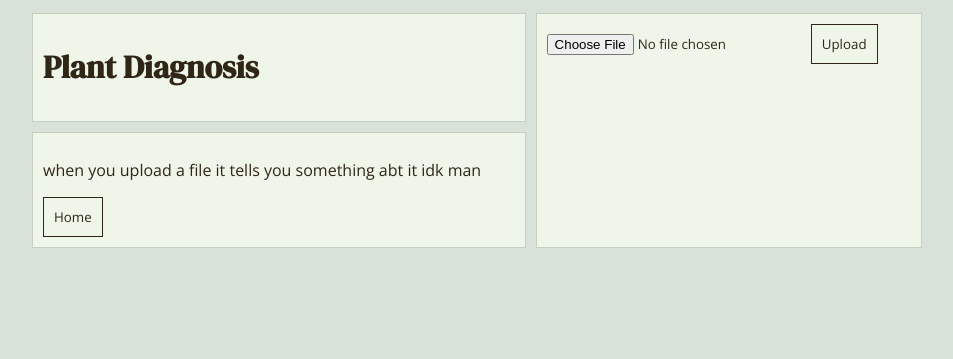
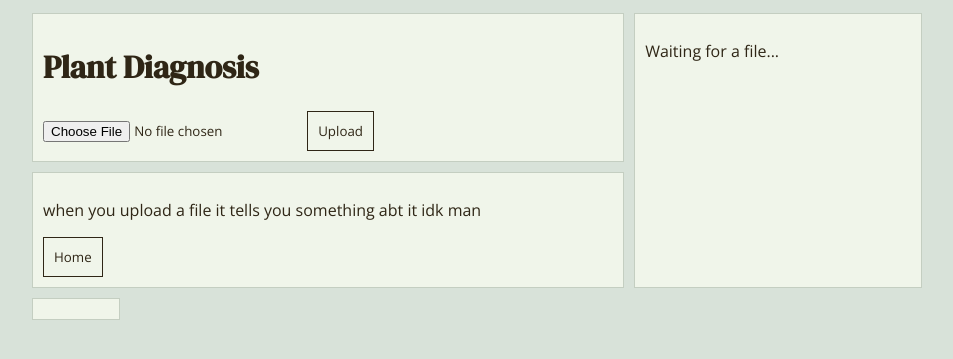
Before and after one commit to bioshield-hatch/ai-backend, a Flask app: page /diagnose_plant in a window 1280 px wide. Shown: the top 359 px of the page, without its empty margins (163-1116 px from the left). Run offline with Flask 3, Linux system fonts and the light colour scheme; the visitor is signed in with stand-in values (Sample User, id 1).

Commit message:
ai response styling

```diff
--- a/templates/diagnose_plant.html
+++ b/templates/diagnose_plant.html
@@ -11,29 +11,36 @@
   <body>
     <!--grid container-->
     <div class="grid-container">
+
       <!--title-->
       <div class="grid-sec" id="g1">
         <h1>Plant Diagnosis</h1>
+        <form method="post" enctype="multipart/form-data">
+          <input type="file" name="file" accept="image/*" />
+          <button type="submit">Upload</button>
+        </form>
       </div>
+
       <!--explanation-->
       <div class="grid-sec" id="g2">
         <p>when you upload a file it tells you something abt it idk man</p>
         <a href="{{ url_for('index') }}"><button>Home</button></a>
       </div>
+
       <!--the ai forms thing idk-->
       <div class="grid-sec" id="g3">
-        <form method="post" enctype="multipart/form-data">
-          <input type="file" name="file" accept="image/*" />
-          <button type="submit">Upload</button>
-        </form>
+        <!--if the file is uploaded, show the image and the diagnosis-->
+        {% if filename %}
+        <img src="{{ url_for('static', filename='uploads/' + filename) }}" width="300" />
+        <p>{{ label }} ({{ confidence|round(2) }}%)</p>
+        {% else %}
+           <p>Waiting for a file...</p>
+        {% endif %}
+      </div>
+
+      <div class="grid-sec" id="g4">
+
       </div>
     </div>
-
-
-    <!--if the file is uploaded, show the image and the diagnosis-->
-    {% if filename %}
-        <img src="{{ url_for('static', filename='uploads/' + filename) }}" width="300">
-        <p>{{ label }} ({{ confidence|round(2) }}%)</p>
-    {% endif %}
   </body>
 </html>
```
